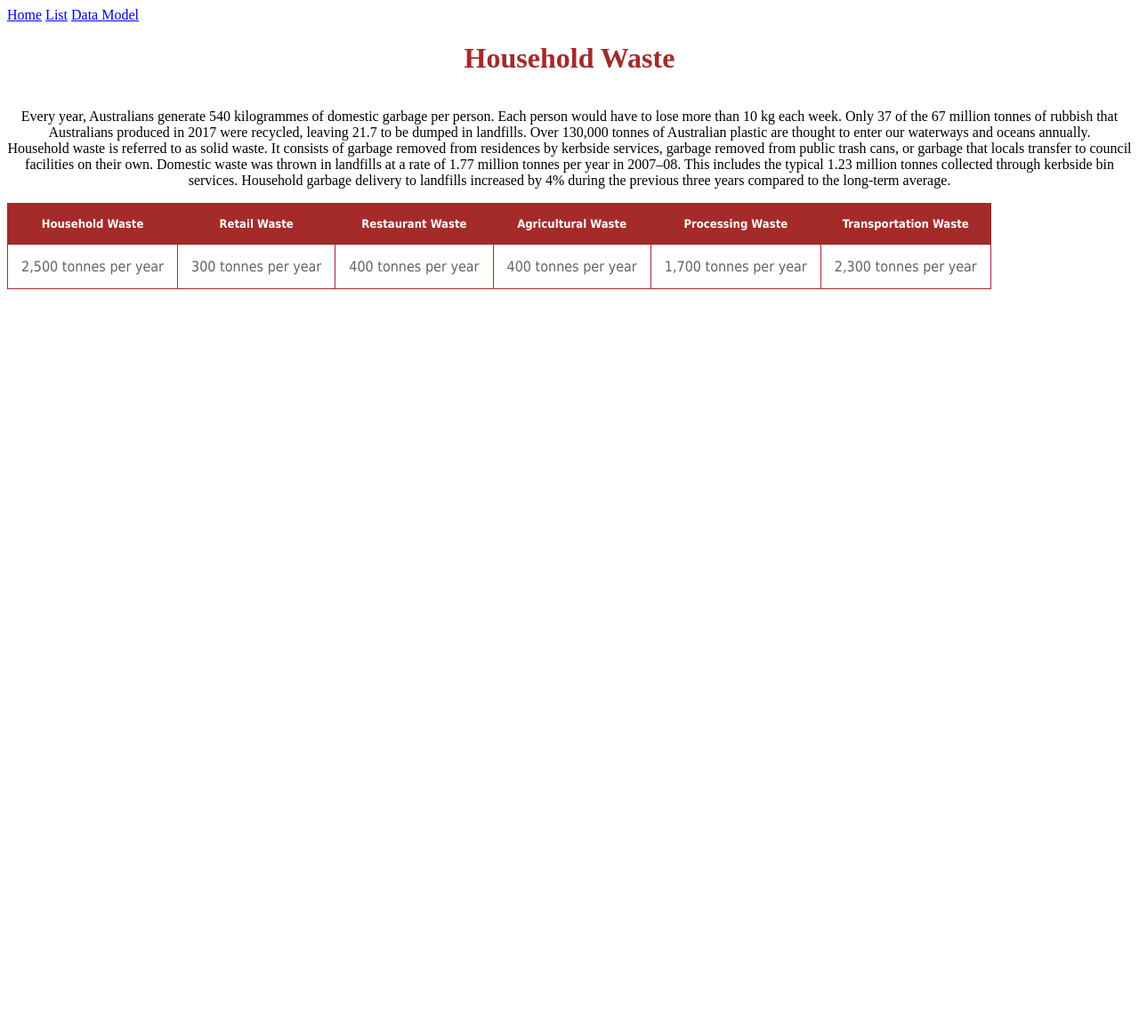
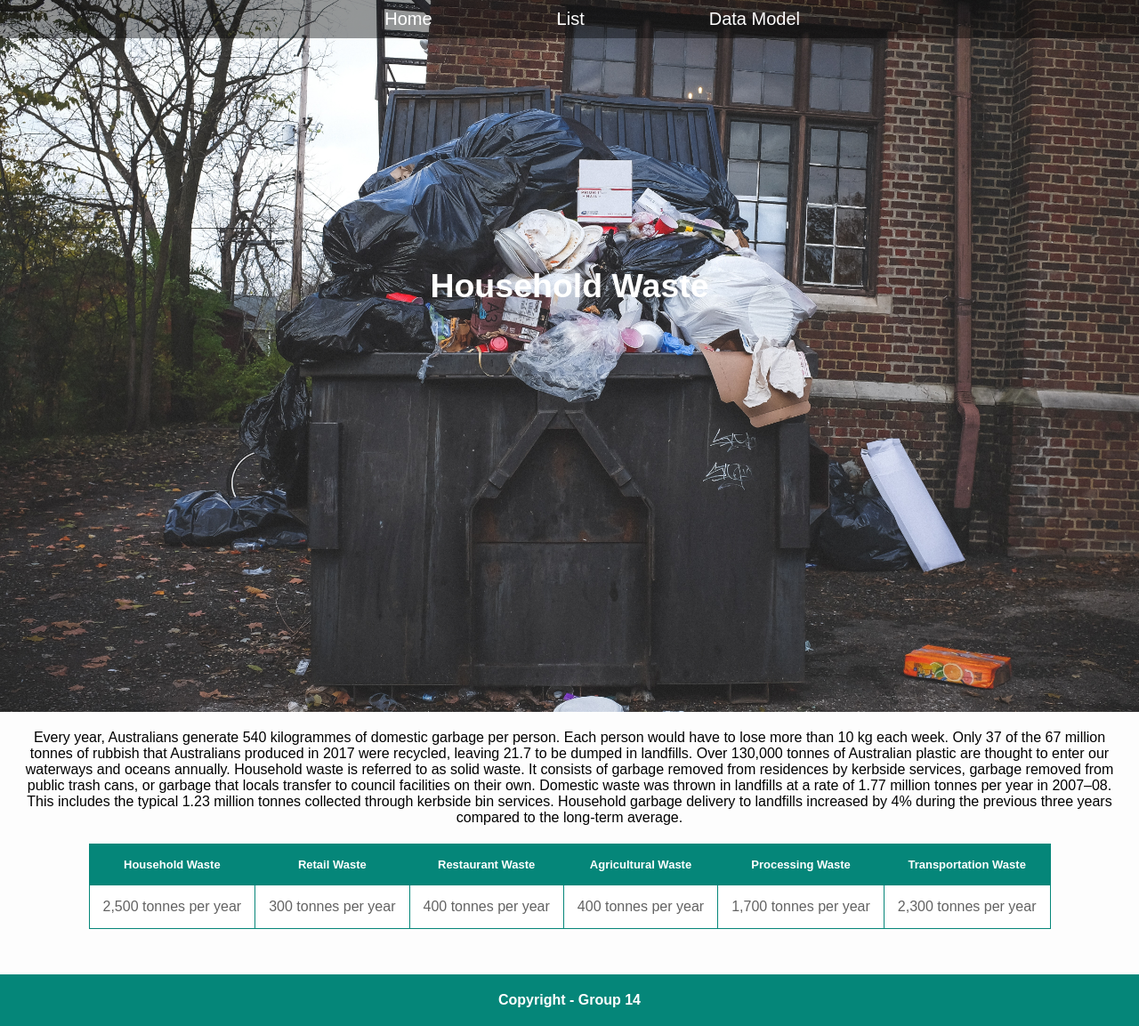
Before and after one commit to ysebastian-student-work-cdu/assessments-2-and-4-hit237-group-14, a Django app: page /details/1/ in a window 1280 px wide. Shown: the whole page at 89% size. Before the commit the page ends 325 px from the top, so only its background shows below. Run offline with Django 4.2, Linux system fonts and the light colour scheme; data comes from the database, SQL or seed files in the repository; both versions use the stored data as it was after the commit.

Commit message:
Edited css fonts, colours, designs, pictures

```diff
--- a/group14_proj/group14_app/static/style.css
+++ b/group14_proj/group14_app/static/style.css
@@ -1,32 +1,123 @@
+* {
+	margin: 0;
+	padding: 0;
+	box-sizing: border-box;
+	font-family: 'Poppins', sans-serif;
+}
+
+body {
+	background: rgba(249, 249, 249, 0.316);
+	min-height: 100vh;
+}
+
+/* Menu Bar */
+nav {
+	z-index: 999;
+	position: fixed;
+	top: 0;
+	left: 0;
+	width: 100%;
+	display: flex;
+	justify-content: space-between;
+	align-items: center;
+	padding: 10px 0px;
+	transition: 0.3s;
+	justify-content: center;
+    align-items: center;
+	background: rgba(0, 0, 0, 0.408);
+}
+
+nav .menu{
+	margin-left: 4%;
+	position: relative;
+    display: flex;
+}
+
+.menu ul {
+	display: flex;
+	list-style: none;
+}
+
+nav .menu li a{
+	font-size: 20px;
+	text-decoration: none;
+    margin: 0 50px;
+    padding: 0px 20px;
+    color: white;
+    cursor: pointer;
+    border-radius: 20px;
+    transition: 0.3s;
+    transition-property: color, background;
+}
+
+nav .menu li a:hover {
+    color: white;
+    background: rgba(13, 240, 172, 0.5);
+}
+
+
+/* Homepage */
+#hero {
+	position: relative;
+	width: 100%;
+	min-height: 100vh;
+	background: url(assets/home.jpg) no-repeat;
+	background-size: cover;
+	background-position: center;
+	justify-content: center;
+	align-items: center;
+	text-align: center;
+	padding: 300px 1;
+}
+
+/* Apply to all pages */
 header {
-    color: brown;
+	font-size: 25px;
+	color: white;
+	text-align: center;
+}
+
+/* Apply to all pages */
+main {
+	text-align: center;
+}
+
+.container {
+	margin: 20px 0;
 }
 
 table {
 	border-collapse: collapse;
-    font-family: Tahoma, Geneva, sans-serif;
+	font-family: Tahoma, Geneva, sans-serif;
+	margin-left: auto;
+	margin-right: auto;
 }
 
 table th {
-    padding: 15px;
+	padding: 15px;
 }
+
 table td {
 	padding: 15px;
 }
+
 table thead th {
-	background-color: brown;
+	background-color: rgb(5, 134, 121);
 	color: #ffffff;
 	font-weight: bold;
 	font-size: 13px;
-	border: 1px solid brown;
+	border: 1px solid rgb(5, 134, 121);
 }
+
 table tbody td {
 	color: #636363;
-	border: 1px solid brown;
+	border: 1px solid rgb(5, 134, 121);
 }
+
 table tbody tr {
 	background-color: #fbfaf9;
 }
+
 table tbody tr:nth-child(odd) {
 	background-color: #ffffff;
 }
@@ -37,3 +128,65 @@ table tbody tr:nth-child(odd) {
 	justify-content: center;
 	align-items: center;
 }
+
+h3 {
+	color: rgb(5, 134, 121);
+	font-size: 25px;
+	padding-bottom: 20px;
+}
+
+p {
+	padding: 0 20px;
+}
+
+/* List Page */
+#hero1 {
+	position: relative;
+	width: 100%;
+	min-height: 100vh;
+	background: url(assets/list.jpg) no-repeat;
+	background-size: cover;
+	background-position: center;
+	justify-content: center;
+	align-items: center;
+	text-align: center;
+	padding: 300px 1;
+}
+
+.category {
+	margin: 3%;
+}
+
+a{
+	text-decoration: none;
+	color: rgb(5, 134, 121);
+}
+
+/* Details Page */
+#hero2 {
+	position: relative;
+	width: 100%;
+	min-height: 100vh;
+	background: url(assets/details.jpg) no-repeat;
+	background-size: cover;
+	background-position: center;
+	justify-content: center;
+	align-items: center;
+	text-align: center;
+	padding: 300px 1;
+}
+
+/* Footer */
+.end {
+	margin-top: 4%;
+	text-align: center;
+	display: flex;
+	justify-content: center;
+	align-items: center;
+	padding: 20px 0;
+	background: rgb(5, 134, 121);
+}
+
+.end h4 {
+	color: white;
+}
--- a/group14_proj/group14_app/templates/group14_app/app_base.html
+++ b/group14_proj/group14_app/templates/group14_app/app_base.html
@@ -18,9 +18,13 @@
 
 <body>
     <nav>
-        <a href="{% url 'homepage' %}">Home</a>
-        <a href="{% url 'list' %}">List</a>
-        <a href="{% url 'data_model' %}">Data Model</a>
+        <div class="menu">
+            <ul>
+                <li><a href="{% url 'homepage' %}">Home</a></li>
+                <li><a href="{% url 'list' %}">List</a></li>
+                <li><a href="{% url 'data_model' %}">Data Model</a></li>
+            </ul>
+        </div>
     </nav>
 
     {% block heading %}
@@ -31,9 +35,15 @@
 
     <main>
         {% block content %}
-
+        <h1>ERROR: No Content Supplied</h1>
         {% endblock content%}
     </main>
+
+    <footer>
+        <div class="end">
+            <h4>Copyright - Group 14</h4>
+        </div>
+    </footer>
 </body>
 
 </html>
--- a/group14_proj/group14_app/templates/group14_app/details.html
+++ b/group14_proj/group14_app/templates/group14_app/details.html
@@ -1,19 +1,21 @@
 {% extends "group14_app/app_base.html" %}
 
-    {% block title %}
-    Details
-    {% endblock title %}
+{% block title %}
+Details
+{% endblock title %}
 
 
 <body>
     {% block heading %}
-    <header class="text-center">
-        <h1>{{ food_waste_list.name }}</h1>
+    <header>
+        <section id="hero2">
+            <h1>{{ food_waste_list.name }}</h1>
+        </section>
     </header>
     {% endblock heading %}
 
     {% block content %}
-    <div class="text-center">
+    <div class="container">
         <p>{{ food_waste_list.desc }}</p>
     </div>
     <table>
--- a/group14_proj/group14_app/templates/group14_app/homepage.html
+++ b/group14_proj/group14_app/templates/group14_app/homepage.html
@@ -6,13 +6,15 @@ Home
 
 {% block heading %}
 <header>
+    <section id="hero">
         <h1>Group 14 - Food Waste Problems and Mitigation</h1>
+    </section>
 </header>
 {% endblock heading %}
 
 {% block content %}
 <main>
-    <h2>(Option 1)</h2>
+    <div class="container">
         <h3>Team profile Names and Student IDs:</h3>
 
         <table>
@@ -33,6 +35,7 @@ Home
                 {% endfor %}
             </tbody>
         </table>
+    </div>
 
     <h3>Our Website Introduction:</h3>
     {% for group_intro in group_intros %}
```
Also changed, not shown: group14_proj/group14_app/templates/group14_app/list.html (+6 -1 lines), group14_proj/db.sqlite3, group14_proj/group14_app/static/assets/details.jpg (added), group14_proj/group14_app/static/assets/home.jpg (added), group14_proj/group14_app/static/assets/list.jpg (added). Lines whose indentation alone changed are shown as unchanged.
